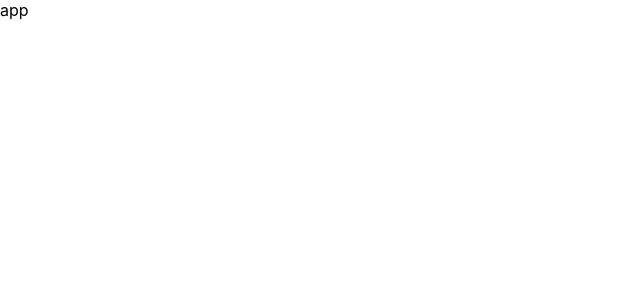
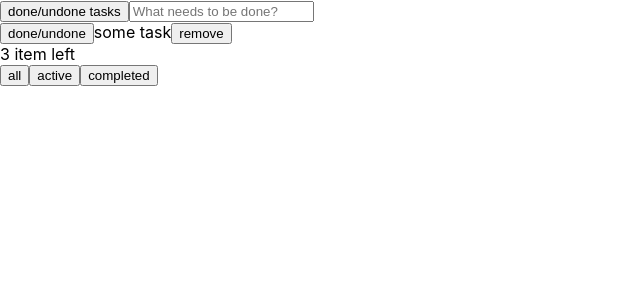
Before and after one commit to t1ooo/todo_react, a React (Create React App) app: page / in a window 1280 px wide. Shown: the top 300 px of the page, without its empty margins (0-640 px from the left). Built offline with nearby package versions, Linux system fonts and the light colour scheme.

Commit message:
show task list

```diff
--- a/src/App.js
+++ b/src/App.js
@@ -12,8 +12,66 @@ export class App extends React.Component {
   render() {
     return (
       <div className="App">
-        app
+        <InputField />
+        <Task />
+        <NumberOfTaskLeft num={3}/>
+        <TaskTypes />
       </div>
     );
   }
 }
+
+class InputField extends React.Component {
+  render() {
+    return (
+      <div>
+        <button>done/undone tasks</button>
+        <input
+          placeholder="What needs to be done?"
+        />
+      </div>
+    );
+  }
+}
+
+class Task extends React.Component {
+  render() {
+    return (
+      <div>
+        {/* <input type="checkbox" /> */}
+        <button>done/undone</button>
+        <span>some task</span>
+        <button>remove</button>
+      </div>
+    );
+  }
+}
+
+class NumberOfTaskLeft extends React.Component {
+  render() {
+    const num = this.props.num;
+    return (
+      <div>
+        {num} item{this._endOfWord(num)} left
+      </div>
+    );
+  }
+  _endOfWord(num) {
+    switch(num) {
+      case(0): return '';
+      case(1): return 's';
+    }
+  }
+}
+
+class TaskTypes extends React.Component {
+  render() {
+    return (
+      <div>
+        <button>all</button>
+        <button>active</button>
+        <button>completed</button>
+      </div>
+    );
+  }
+}
```
Also changed, not shown: 1 other file (tests, documents, lock files or other folders).
